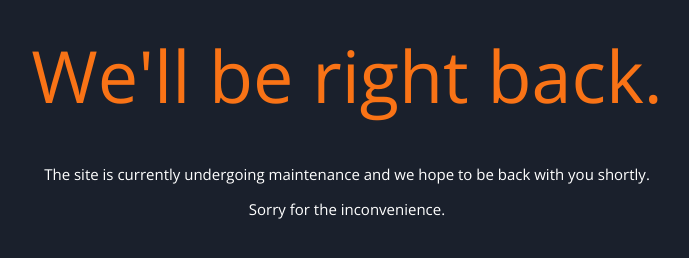
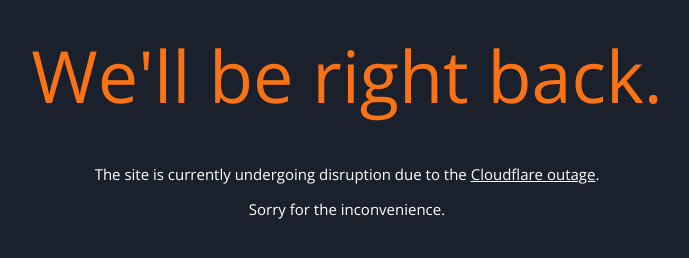
Before and after one commit to Gradcracker/cloudflare-message, a plain HTML site: page index.html in a window 1280 px wide. Shown: the part 380-638 px from the top of the page, without its empty margins (293-982 px from the left). Drawn offline with nearby package versions, Linux system fonts and the light colour scheme.

Commit message:
Cloudflare outage

```diff
--- a/index.html
+++ b/index.html
@@ -67,7 +67,7 @@
                         <img src="https://djrbepx1gcy8b.cloudfront.net/brand/gradcracker-white-orange-reg.svg" style="width: 230px" alt="Gradcracker - Where the STEM jobs are">
                     </p>
                     <div class="title">We'll be right back.</div>
-                    <p>The site is currently undergoing maintenance and we hope to be back with you shortly.</p>
+                    <p>The site is currently undergoing disruption due to the <a href="https://www.cloudflarestatus.com/" style="color: #ffffff;">Cloudflare outage</a>.</p>
                     <p>Sorry for the inconvenience.</p>
                 </div>
 
```
